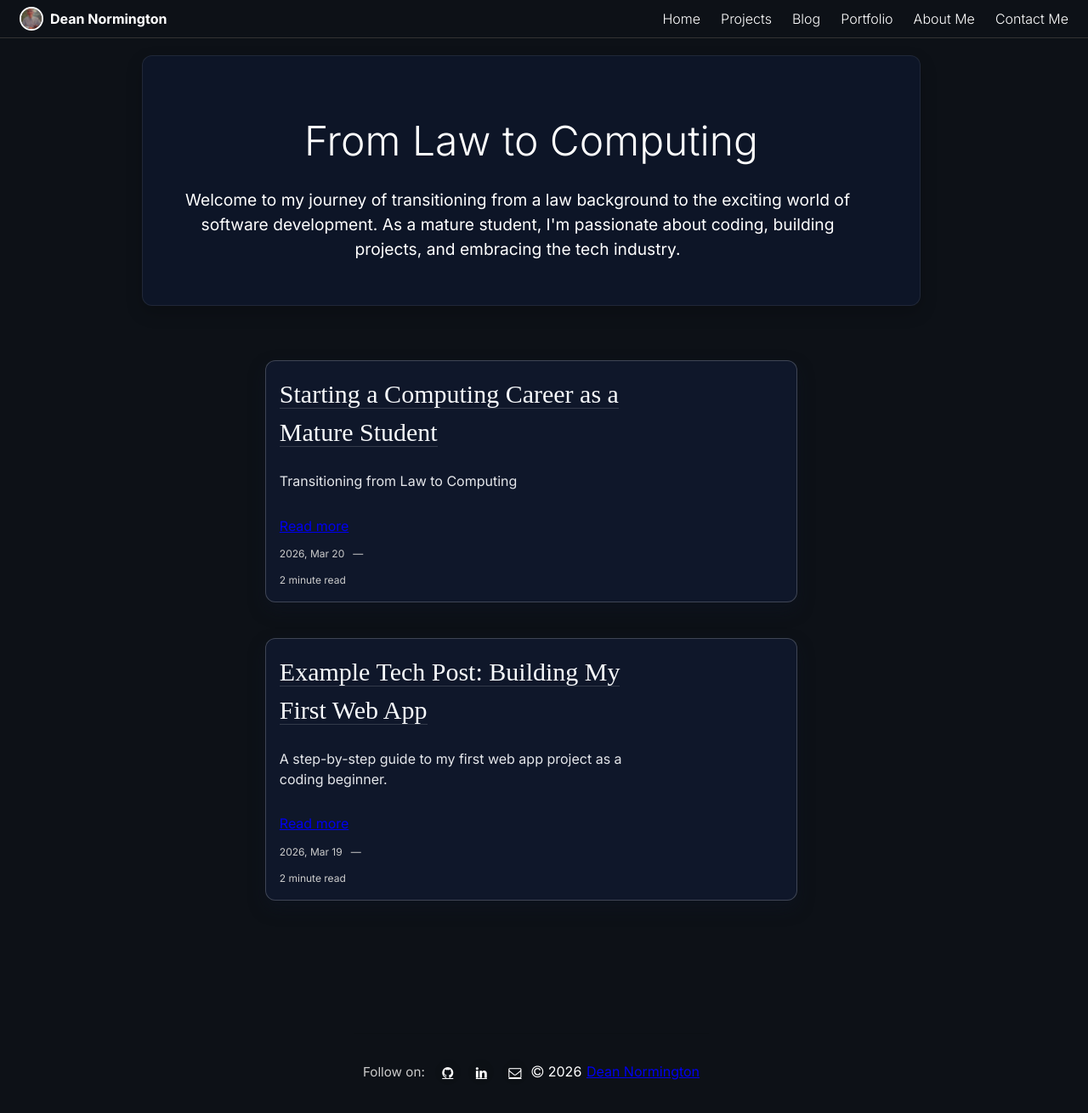
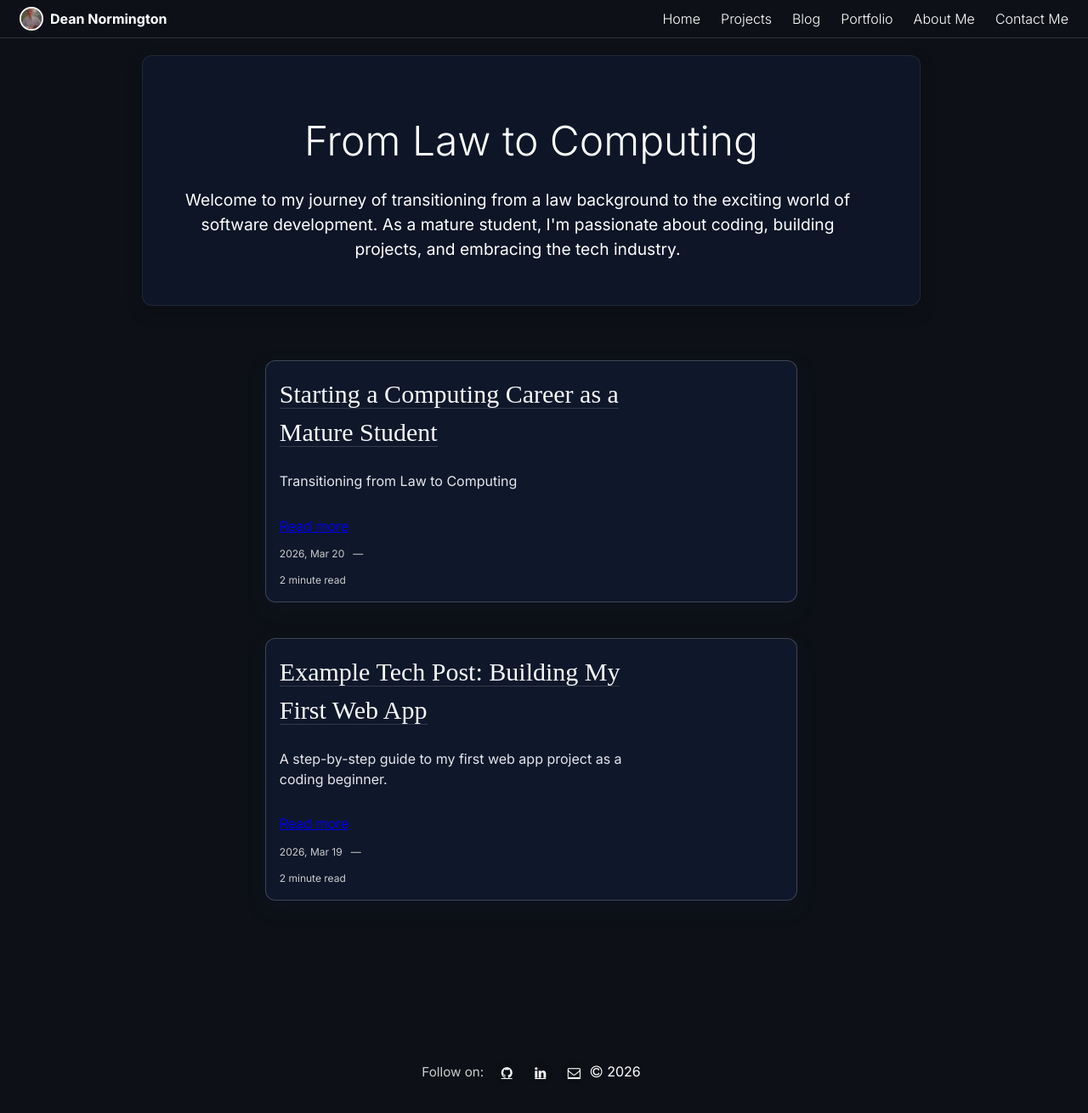
Before and after one commit to dean-js/dnormingtonlaw.uk, a Jekyll site: the page built from index.html, in a window 1280 px wide and 1337 px high. Shown: the top 1310 px of the window at 85% size. Built offline with Jekyll 4.4.1, drawn with Linux system fonts in a browser that asks for light colours; the list of posts is cut into pages by our own code.

Commit message:
removed name from footer - should just display social links copyright and year of establishment

```diff
--- a/_layouts/main.html
+++ b/_layouts/main.html
@@ -157,7 +157,6 @@ layout: default
     <p class="footer-copyright">
       <i class="fa fa-copyright" aria-hidden="true"></i>
       {{ site.time | date: '%Y' }}
-      <a href="{{ site.baseurl }}/">{{ site.author }}</a>
-    </p>
+     </p>
   </div>
 </footer>
```
